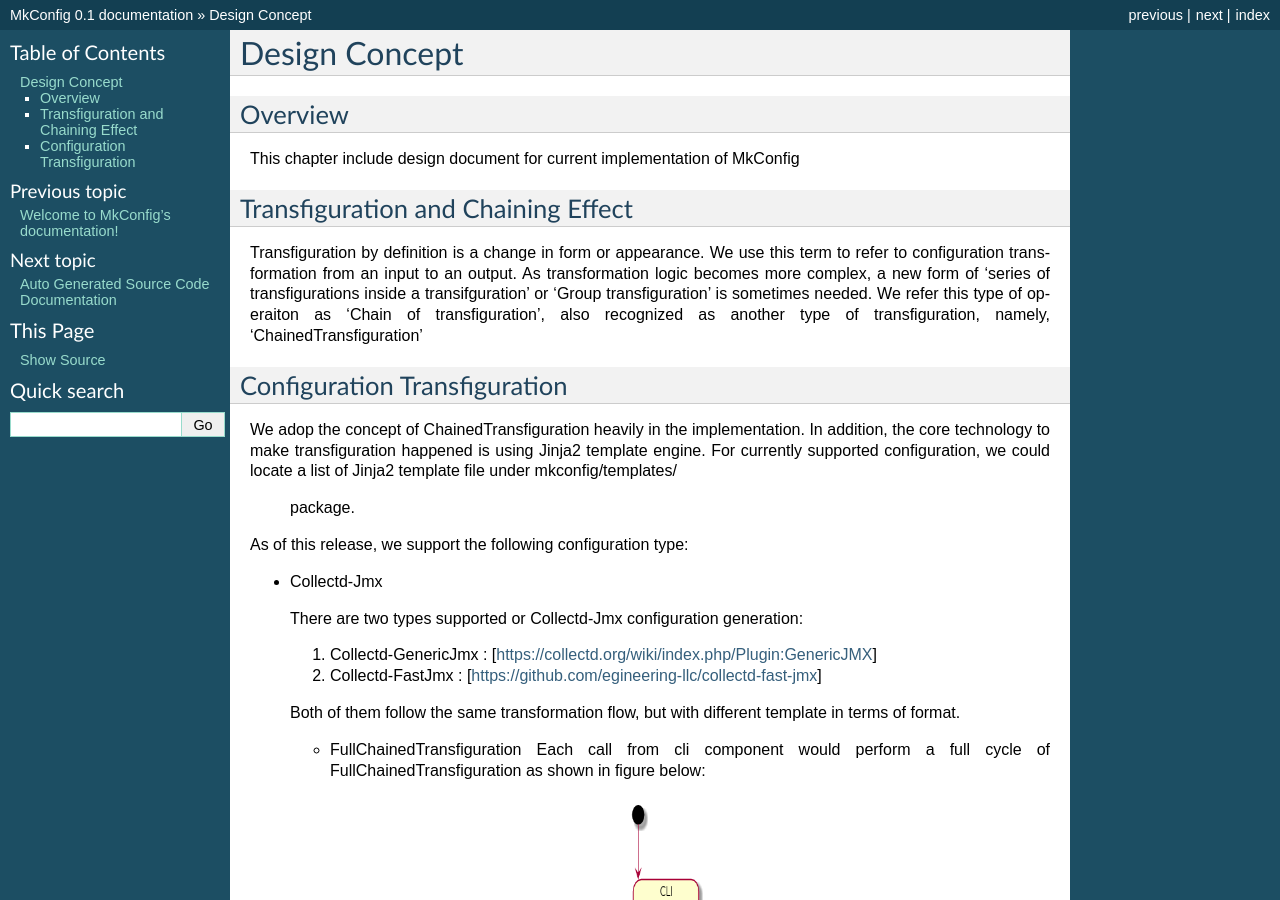
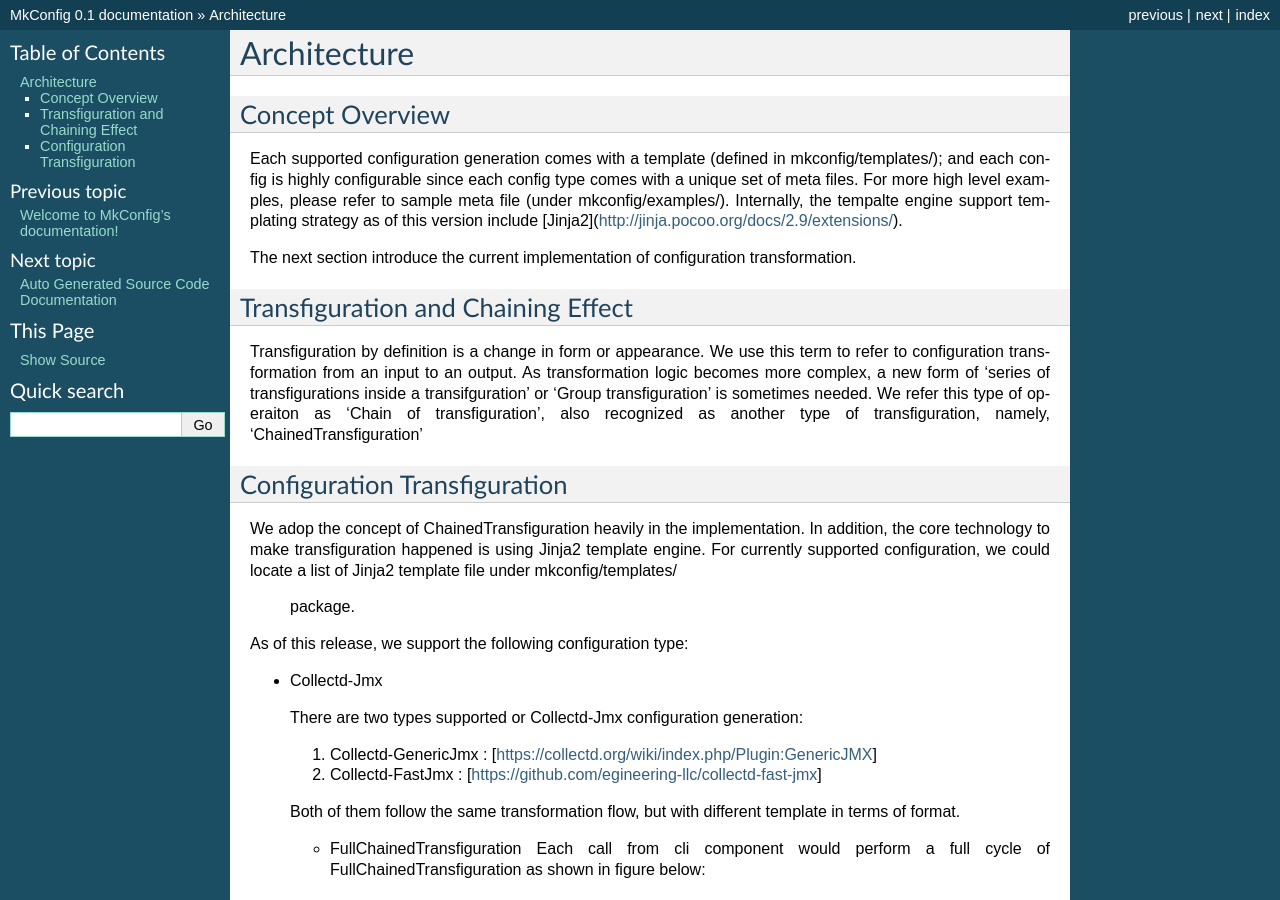
Before and after one commit to mcfongtw/MkConfig, a Sphinx documentation site: the page built from docs/source/design.rst, in a window 1280 px wide and 900 px high. Built offline with Sphinx 7.4.7, drawn with Linux system fonts in a browser that asks for light colours; formulas are drawn with MathJax 3; some of the changed text lies outside the part shown.

Commit message:
* Add architectural overview to design document (MKCONFIG-26)

```diff
--- a/docs/source/design.rst
+++ b/docs/source/design.rst
@@ -1,8 +1,14 @@
-Design Concept
-==============
-Overview
---------
-This chapter include design document for current implementation of MkConfig
+Architecture
+============
+
+Concept Overview
+----------------
+Each supported configuration generation comes with a template (defined in mkconfig/templates/); and each
+config is highly configurable since each config type comes with a unique set of meta files. For more high level
+examples, please refer to sample meta file (under mkconfig/examples/). Internally, the tempalte engine support
+templating strategy as of this version include [Jinja2](http://jinja.pocoo.org/docs/2.9/extensions/).
+
+The next section introduce the current implementation of configuration transformation.
 
 
 Transfiguration and Chaining Effect
```
